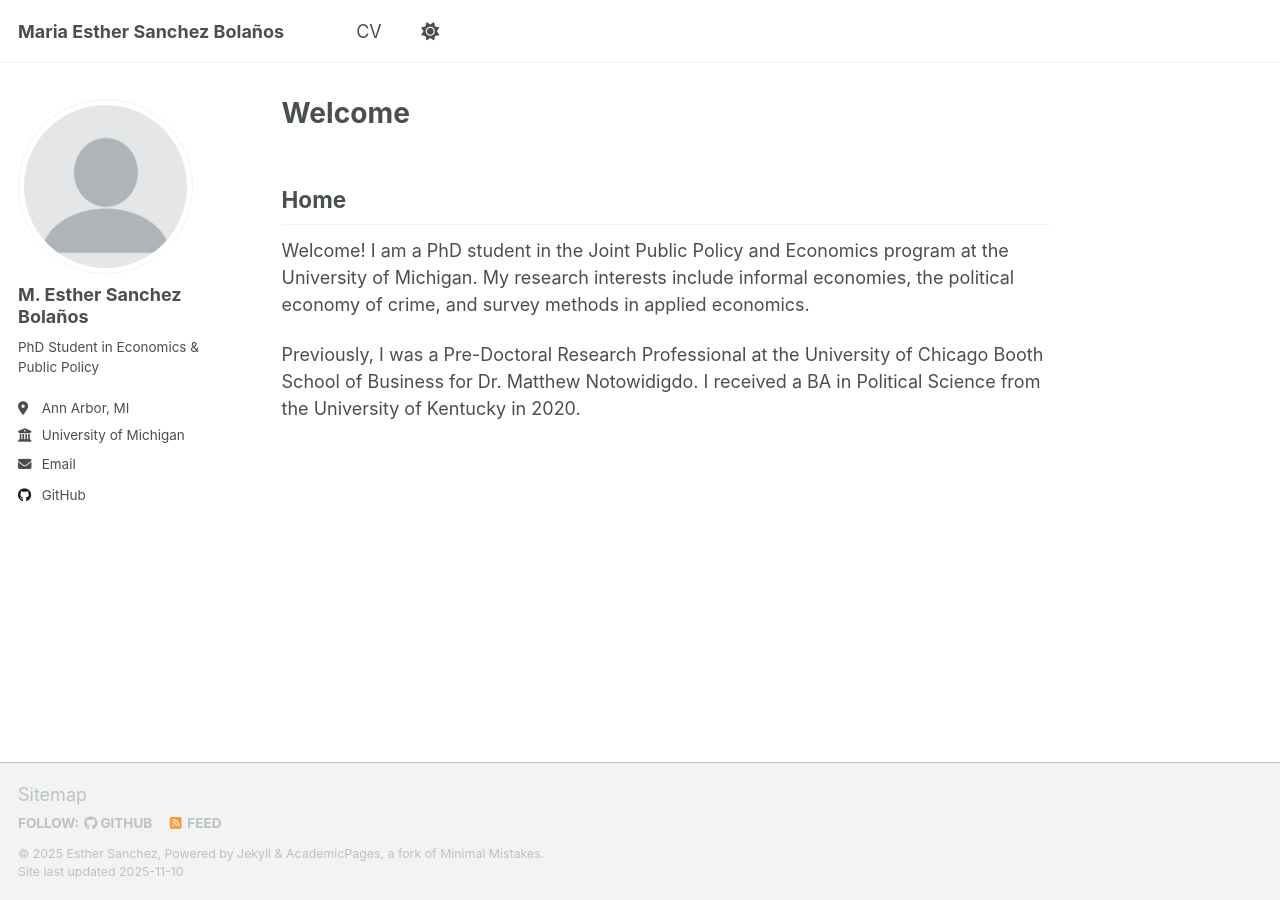
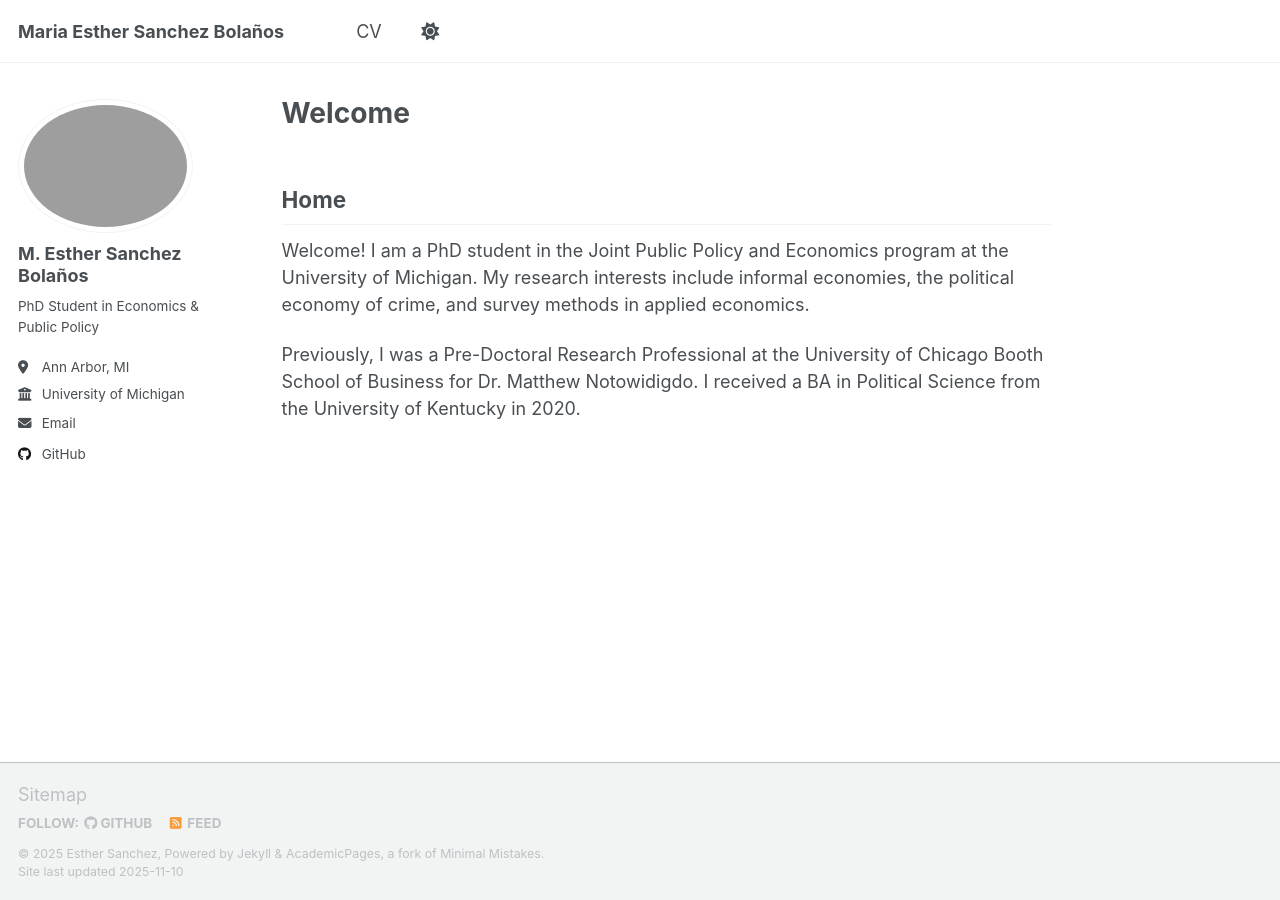
Before and after one commit to esther-sanchez/esther-sanchez.github.io, a Jekyll site: the page built from _pages/about.md, in a window 1280 px wide. Built offline with Jekyll 4.4.1, drawn with Linux system fonts in a browser that asks for light colours; a script that is not in the unit is left out.

Commit message:
Update _config.yml

```diff
--- a/_config.yml
+++ b/_config.yml
@@ -23,7 +23,7 @@ repository               : "esther-sanchez/esther-sanchez.github.io"
 #               Additional customization can be done by editing /_includes/author-profile.html
 author:
   # Biographic information
-  avatar           : "profile.png"
+  avatar           : "/images/mesb_pic.jpg"
   name             : "M. Esther Sanchez Bolaños"
   pronouns         : # example: "she/her"
   bio              : "PhD Student in Economics & Public Policy"
```
